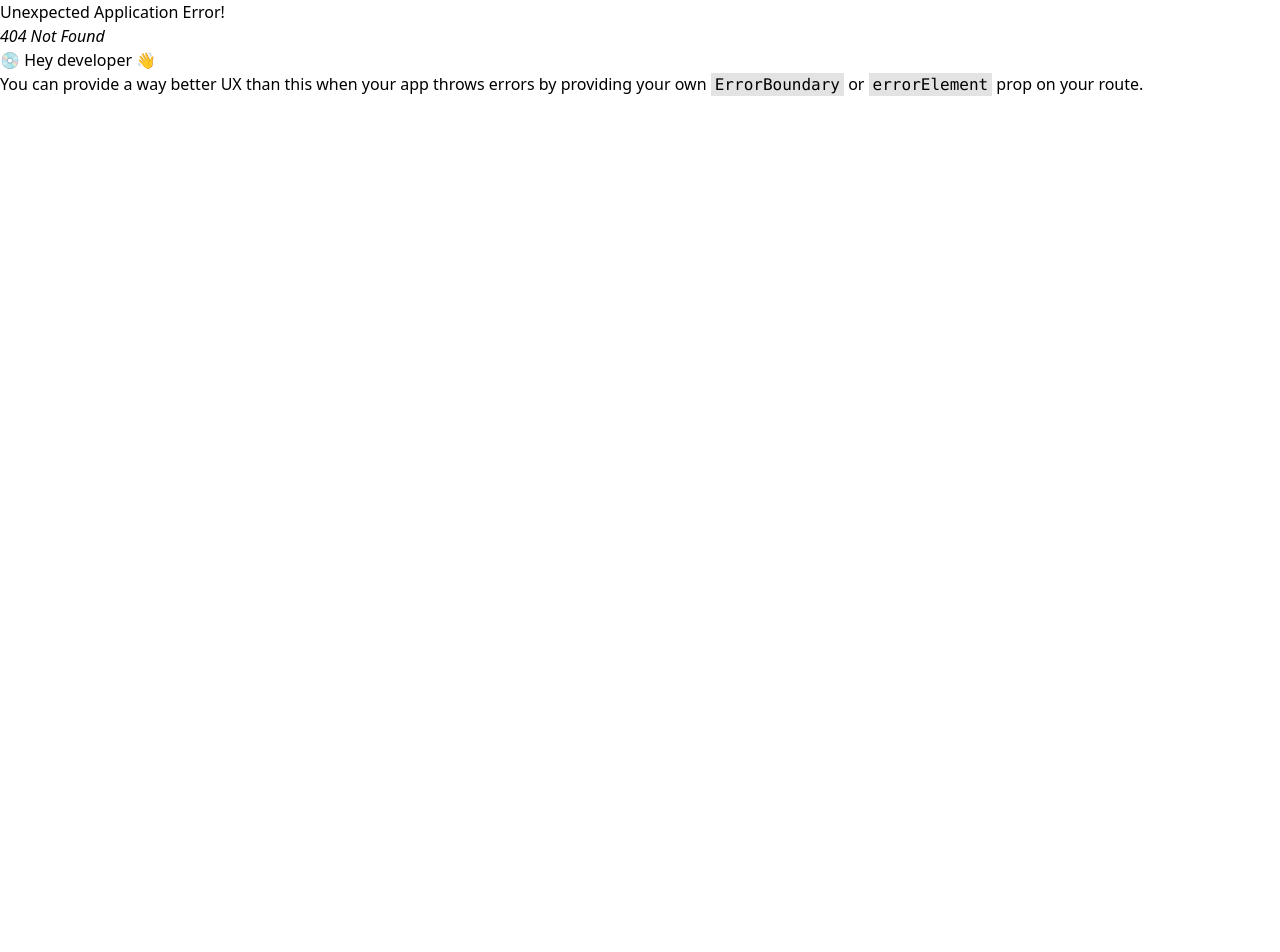
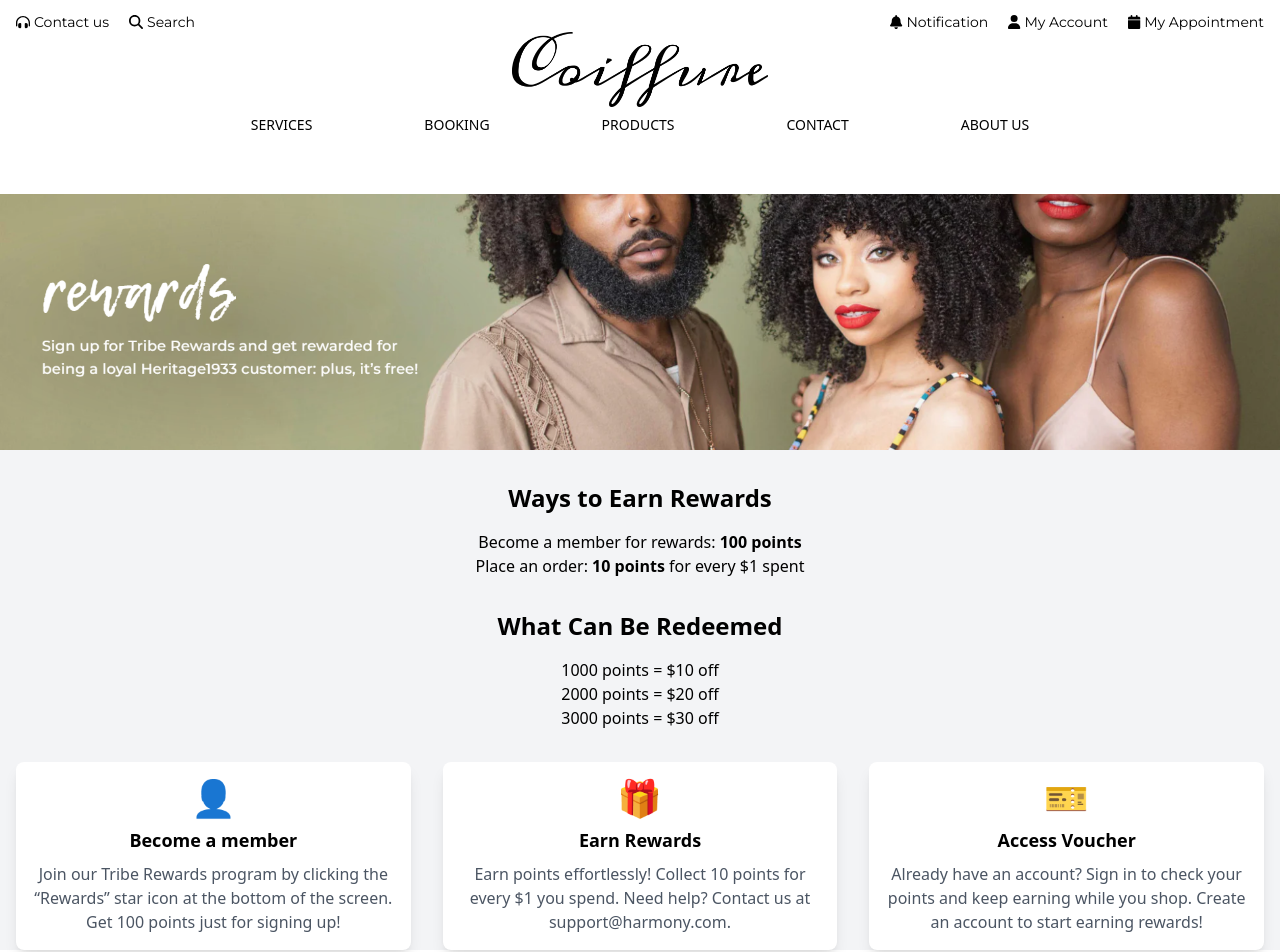
Before and after one commit to nguyenmse181820/HairSalon_FRONT, a React (Vite) app: page /reward in a window 1280 px wide. Before the commit this address had no page. Shown: the top 952 px of the page. Before the commit the page ends 800 px from the top, so only its background shows below. Built offline with nearby package versions, Linux system fonts and the light colour scheme.

Commit message:
reward page

```diff
--- a/src/main.jsx
+++ b/src/main.jsx
@@ -8,6 +8,7 @@ import AboutUs from "./pages/AboutUsPage.jsx";
 import ContactPage from "./pages/ContactPage.jsx";
 import ProfilePage from "./pages/ProfilePage.jsx";
 import FeedbackPage from "./pages/FeedbackPage.jsx";
+import RewardPage from "./pages/RewardPage.jsx";
 import CustomerAppointment from './pages/CustomerAppointment.jsx';
 import StylistFrame from "./pages/frame/StylistFrame.jsx";
 import StylistPage from "./pages/stylistpage/StylistPage.jsx";
@@ -59,6 +60,7 @@ const App = () => {
         { path: "contact", element: <ContactPage /> },
         { path: 'appointment', element: <CustomerAppointment /> },
         { path: 'feedback', element: <FeedbackPage /> },
+        { path: 'reward', element: <RewardPage /> },
         { path: "unauthorized", element: <UnauthorizedAccess /> },
       ],
     },
@@ -78,7 +80,7 @@ const App = () => {
       path: "staff",
       element: <StaffFrame />,
       children: [
-        { path: "bookings", element: <Bookings />},
+        { path: "bookings", element: <Bookings /> },
         { path: "stylist_assignment", element: <StylistAssignment /> },
       ]
     },
--- /dev/null
+++ b/src/pages/RewardPage.jsx
@@ -0,0 +1,52 @@
+import React from 'react';
+import RewardBanner from '../assets/Reward/reward_banner.png';
+
+export default function RewardPage() {
+    return (
+        <div className="reward-page bg-gray-100 font-sans">
+            {/* Header Section */}
+            <div className="relative w-full h-64">
+                <img
+                    src={RewardBanner} // Use the imported variable without quotes
+                    alt="Reward Banner"
+                    className="object-cover w-full h-full"
+                />
+
+            </div>
+
+            {/* Ways to Earn Rewards Section */}
+            <div className="my-8 text-center">
+                <h2 className="text-2xl font-semibold">Ways to Earn Rewards</h2>
+                <p className="mt-4">Become a member for rewards: <strong>100 points</strong></p>
+                <p>Place an order: <strong>10 points</strong> for every $1 spent</p>
+            </div>
+
+            {/* What Can Be Redeemed Section */}
+            <div className="my-8 text-center">
+                <h2 className="text-2xl font-semibold">What Can Be Redeemed</h2>
+                <p className="mt-4">1000 points = $10 off</p>
+                <p>2000 points = $20 off</p>
+                <p>3000 points = $30 off</p>
+            </div>
+
+            {/* Detailed Instructions */}
+            <div className="my-8 px-4 grid gap-8 sm:grid-cols-1 md:grid-cols-3">
+                <div className="flex flex-col items-center text-center p-4 bg-white shadow-lg rounded-lg">
+                    <span className="text-4xl mb-2">👤</span>
+                    <h3 className="text-lg font-semibold">Become a member</h3>
+                    <p className="mt-2 text-gray-600">Join our Tribe Rewards program by clicking the “Rewards” star icon at the bottom of the screen. Get 100 points just for signing up!</p>
+                </div>
+                <div className="flex flex-col items-center text-center p-4 bg-white shadow-lg rounded-lg">
+                    <span className="text-4xl mb-2">🎁</span>
+                    <h3 className="text-lg font-semibold">Earn Rewards</h3>
+                    <p className="mt-2 text-gray-600">Earn points effortlessly! Collect 10 points for every $1 you spend. Need help? Contact us at support@harmony.com.</p>
+                </div>
+                <div className="flex flex-col items-center text-center p-4 bg-white shadow-lg rounded-lg">
+                    <span className="text-4xl mb-2">🎫</span>
+                    <h3 className="text-lg font-semibold">Access Voucher</h3>
+                    <p className="mt-2 text-gray-600">Already have an account? Sign in to check your points and keep earning while you shop. Create an account to start earning rewards!</p>
+                </div>
+            </div>
+        </div>
+    );
+}
```
Also changed, not shown: src/assets/Reward/reward_banner.png (added).
